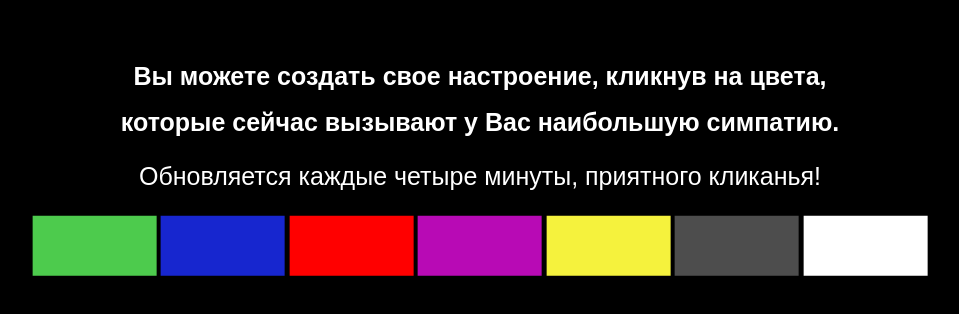
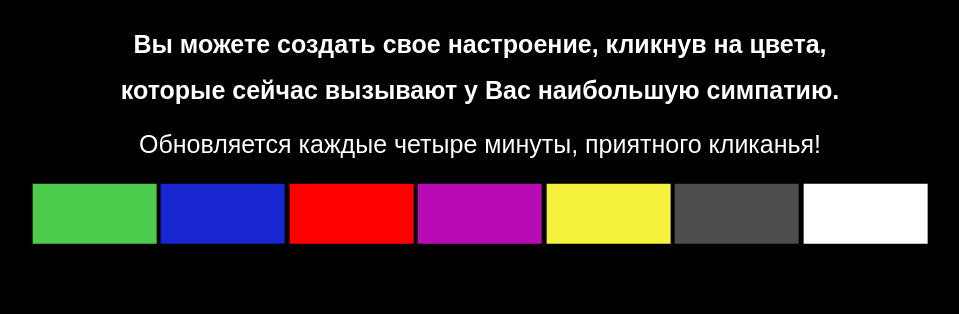
Before and after one commit to AzaryKnyaz/AzaryKnyaz.github.io, a plain HTML site: page index.html in a window 1280 px wide. Shown: the whole page, without its empty margins (160-1119 px from the left). Drawn offline with Linux system fonts and the light colour scheme.

Commit message:
Update style.css

```diff
--- a/style.css
+++ b/style.css
@@ -12,7 +12,7 @@ body {
         border-radius: 1em;
         padding: 1em;
         position: absolute;
-        top: 20%;
+        top: 16%;
         left: 50%;
         margin-right: -50%;
         transform: translate(-50%, -50%)
```
